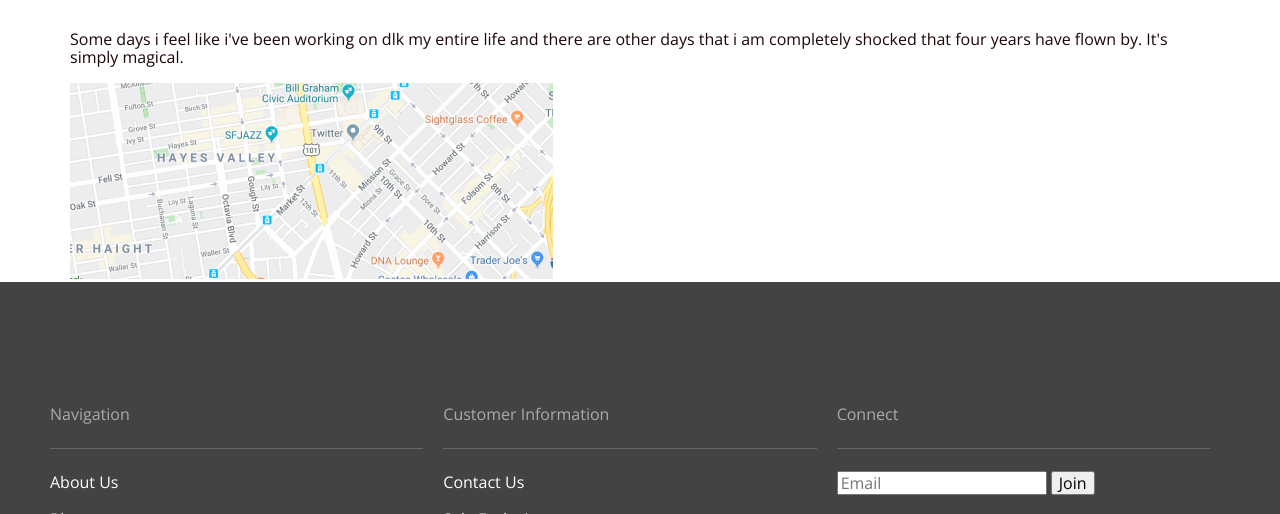
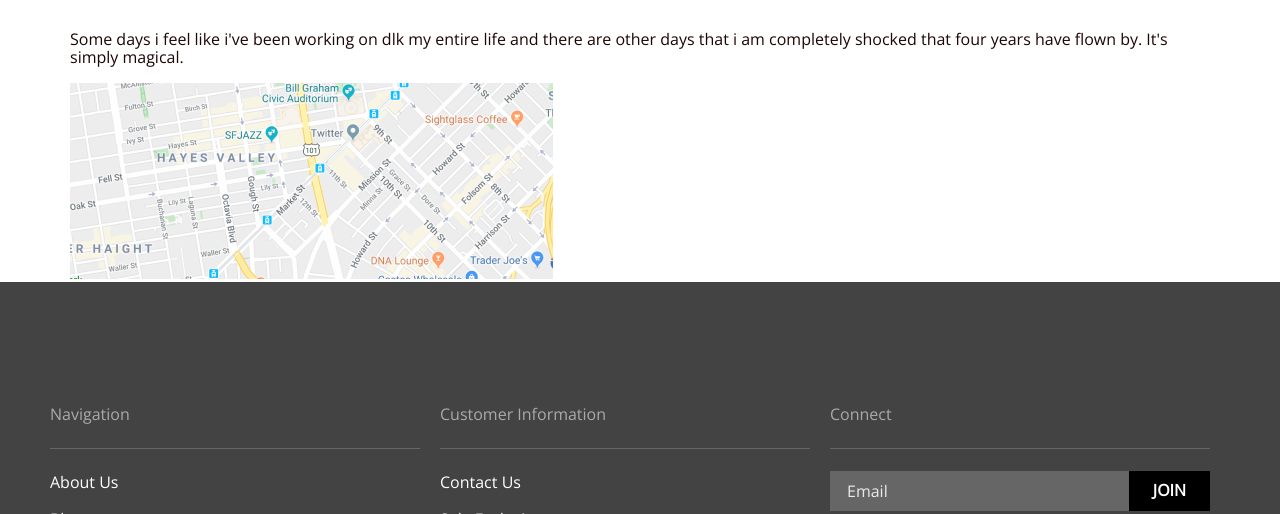
Before and after one commit to nylus-ark/dl-academy-pavel, a plain HTML site: page index.html in a window 1280 px wide. Shown: the part 2811-3325 px from the top of the page. Drawn offline with nearby package versions, Linux system fonts and the light colour scheme.

Commit message:
Добавляет оформление для поиска в footer
Не получается сделать одинковую длину верхнему и нижнему border.
И как увеличить отступ между колонками и верхним border.
И так же есть проблемы с отступами во 2 и 3 колонке в контейнере footer-bottom.

```diff
--- a/css/style.css
+++ b/css/style.css
@@ -193,6 +193,41 @@ a.header-logo:active,
 }
 */
 
+.footer-col-container {
+    width: 100%;
+}
+
+.footer-mail-form {
+    display: flex;
+    flex-direction: row;
+}
+
+.footer-mail-input {
+	background-color: #666;
+	border: none;
+	border-radius: 0;
+	height: 40px;
+	width: 299px;
+}
+
+.footer-mail-input::placeholder {
+    color: #ebebeb;
+    padding-left: 15px;
+}
+
+.footer-mail-btn {
+    color: #fff;
+    font-weight: 700;
+    line-height: 21px;
+    background-color: #000;
+    text-transform: uppercase;
+    border: none;
+    border-radius: 0px;
+    height: 40px;
+    width: 81px;
+    padding: 9px 22px;
+}
+
 .footer-socials-list {
     display: flex;
 	flex-direction: row;
--- a/index.html
+++ b/index.html
@@ -228,9 +228,10 @@
 
             <section class="footer-col">
                 <h4 class="footer-col-title">Connect</h4>
+                <div class="footer-col-container">
                     <form class="footer-mail-form">
-                    <input type="text" placeholder="Email">
-                    <button type="submit">Join</button>
+                        <input class="footer-mail-input" type="text" placeholder="Email">
+                        <button class="footer-mail-btn" type="submit">Join</button>
                     </form>
                     <div class="footer-socials-container">
                         <ul class="footer-socials-list">
@@ -256,6 +257,7 @@
                             </li>
                         </ul>
                     </div>
+                </div>
             </section>
         </div>
 
```
Lines whose indentation alone changed are shown as unchanged.
